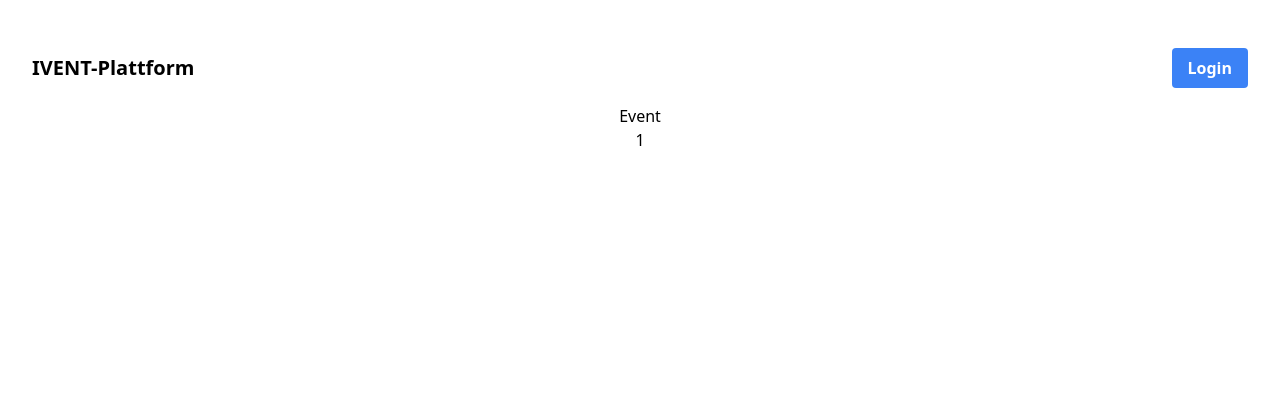
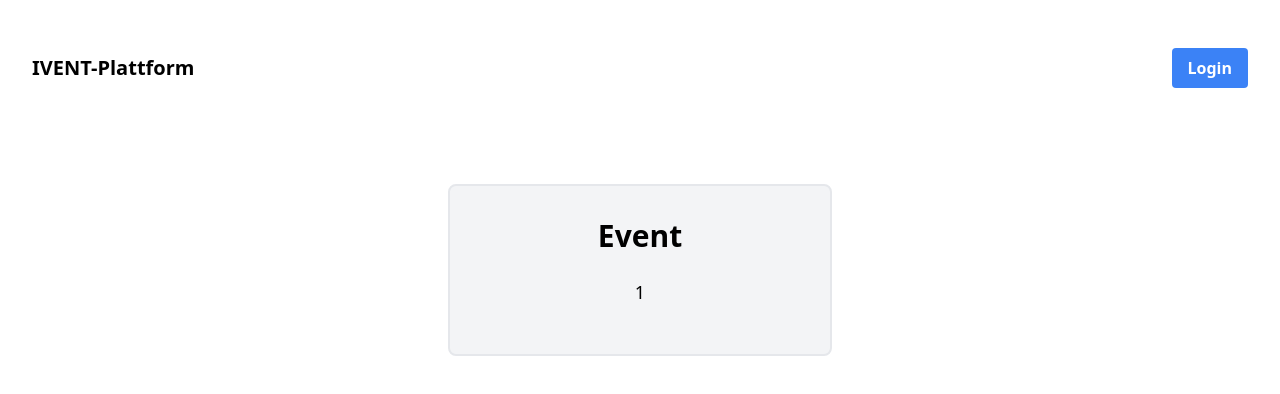
Before and after one commit to fkropfhamer/ivent-platform, a React (Vite) app in the folder web/: page /events/1 in a window 1280 px wide. Shown: the top 394 px of the page. Built offline with nearby package versions, Linux system fonts and the light colour scheme; no server answers.

Commit message:
improved event visuals

```diff
--- a/web/src/routes/Event.tsx
+++ b/web/src/routes/Event.tsx
@@ -1,26 +1,29 @@
-import { useParams } from "react-router-dom"
-import { useEventQuery } from "../services/api"
+import {useParams} from "react-router-dom"
+import {useEventQuery} from "../services/api"
 
 type EventParams = {
     id: string
 }
 
 export const Event = () => {
-    const { id } = useParams<{ id: string }>()
+    const {id} = useParams<{ id: string }>()
     if (!id) {
         return <>
             <h1>Eventid not found 😔</h1>
         </>
     }
-    const { data, isFetching } = useEventQuery(id)
+    const {data, isFetching} = useEventQuery(id)
 
 
-    return <>
-        <h1>Event</h1>
-        <p>{id}</p>
-        {data ? <>
-        <p>Name: {data.name}</p>
-        </>: null}
+    return (
+        <div className="w-96 bg-gray-100 rounded-lg mx-auto my-20 p-8 border-2 border-gray-200">
+            <h1 className="text-3xl text-center font-bold mb-6">Event</h1>
+            <p className="text-lg mb-4">{id}</p>
+            {data ? (
+                <>
+                    <p className="text-lg mb-4">Name: {data.name}</p>
+                </>
+            ) : null}
+        </div>);
 
-    </>
 }
```
